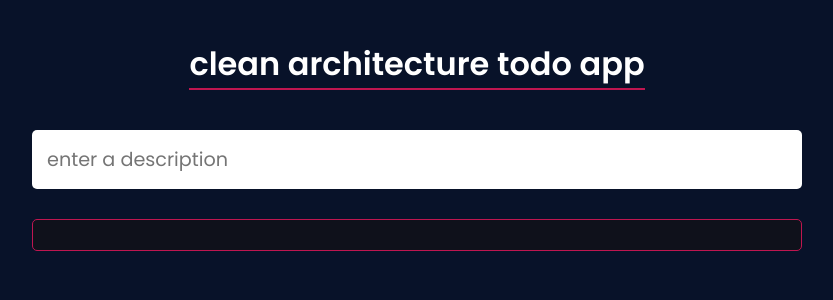
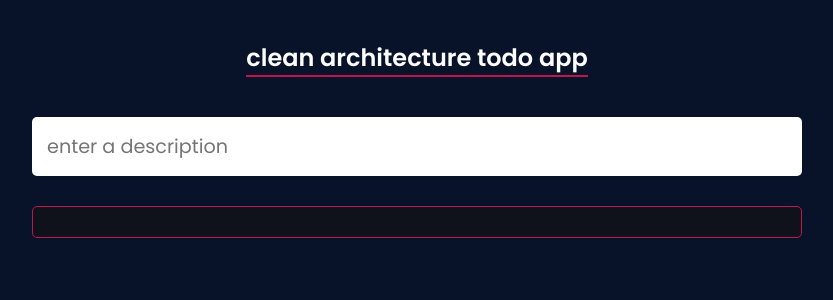
Before and after one commit to leojaimesson/clean-architecture-todo-react, a React (Create React App) app: page / in a window 1280 px wide. Shown: the top 300 px of the page, without its empty margins (223-1056 px from the left). Built offline with nearby package versions, Linux system fonts and the light colour scheme.

Commit message:
removes unnecessary code

```diff
--- a/src/presentation/components/Title/TitleStyles.ts
+++ b/src/presentation/components/Title/Title.ts
@@ -1,6 +1,6 @@
 import styled from "styled-components";
 
-export const TextTitle = styled.h1`
+export const Title = styled.h2`
   border-bottom: 2px solid var(--color-primary);
   display: inline-block;
   margin: 40px auto;
--- a/src/presentation/components/Title/Title.tsx
+++ /dev/null
@@ -1,8 +0,0 @@
-import React from "react";
-import { TextTitle } from "./TitleStyles";
-
-type Props = { children?: string };
-
-export const Title: React.FC<Props> = ({ children }: Props) => {
-  return <TextTitle>{children}</TextTitle>;
-};
```
